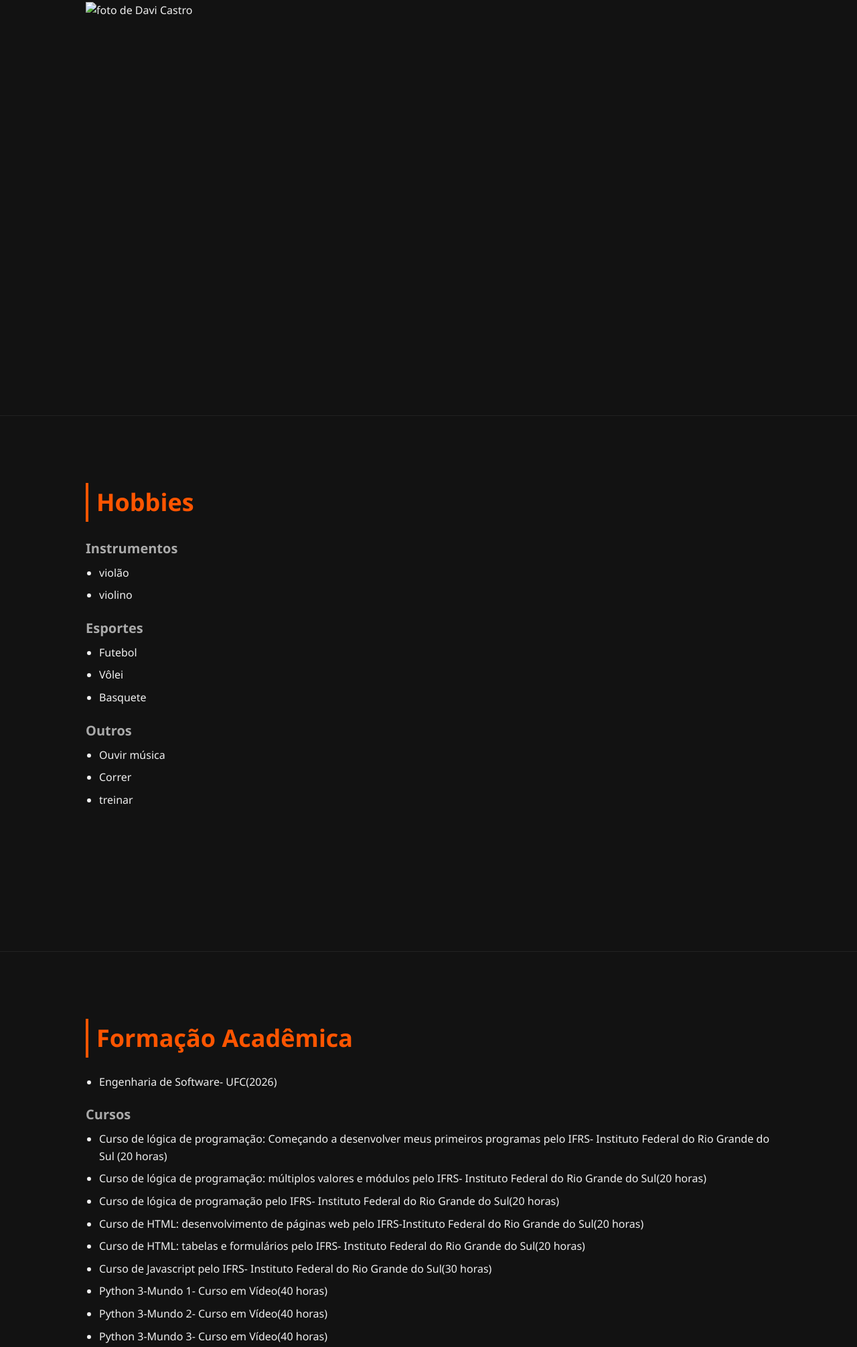
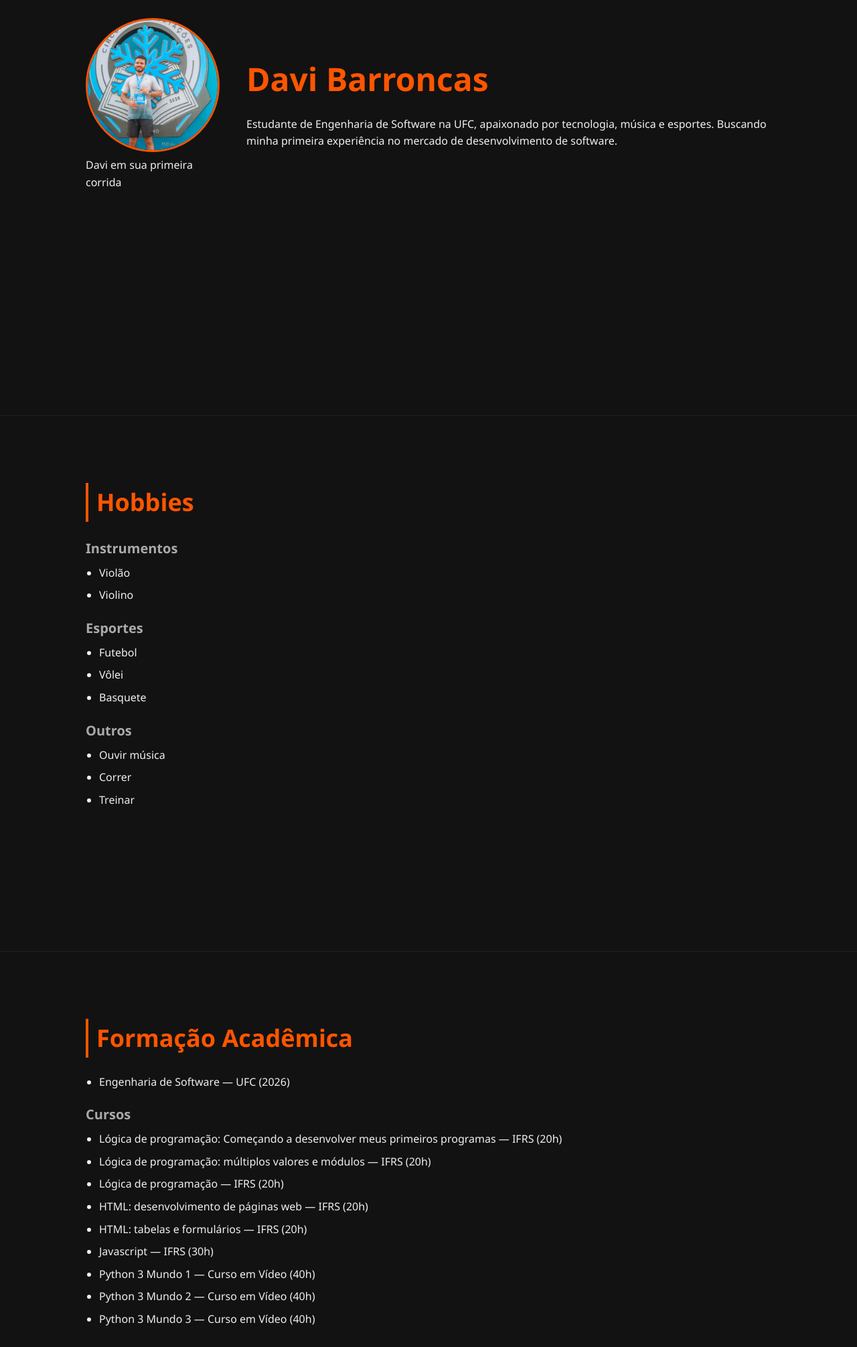
Before and after one commit to DaviBarroncas/portfolio, a plain HTML site: page index.html in a window 1280 px wide. Shown: the part 179-2190 px from the top of the page at 67% size. Drawn offline with Linux system fonts and the light colour scheme.

Commit message:
portfólio completo

```diff
--- a/index.html
+++ b/index.html
@@ -6,6 +6,7 @@
     <title>Davi Barroncas de Castro</title>
     <link rel="stylesheet" href="./styles.css">
 </head>
+
 <body>
 
     <nav>
@@ -15,21 +16,27 @@
         <a href="#projetos">Projetos</a>
         <button id="toggle-tema">luz</button>
     </nav>
+
     <section id="sobre">
-        <h2 id=>Sobre mim</h2>
+        <h2>Sobre mim</h2>
+        <div class="sobre-content">
             <figure>
                 <img src="foto.jpg" alt="foto de Davi Castro">
-        <figcaption></figcaption>
+                <figcaption>Davi em sua primeira corrida</figcaption>
             </figure>
+            <div>
+                <h1>Davi Barroncas</h1>
+                <p>Estudante de Engenharia de Software na UFC, apaixonado por tecnologia, música e esportes. Buscando minha primeira experiência no mercado de desenvolvimento de software.</p>
+            </div>
+        </div>
     </section>
+
     <section id="hobbies">
         <h2>Hobbies</h2>
         <h3>Instrumentos</h3>
         <ul>
-            <article class="item">
-            <li class="bonito">violão</li>
-            <li class="bonito">violino</li>
-            </article>
+            <li>Violão</li>
+            <li>Violino</li>
         </ul>
         <h3>Esportes</h3>
         <ul>
@@ -41,48 +48,41 @@
         <ul>
             <li>Ouvir música</li>
             <li>Correr</li>
-        <li>treinar</li>
+            <li>Treinar</li>
         </ul>
     </section>
+
     <section id="formacao">
         <h2>Formação Acadêmica</h2>
         <ul>
-                <article class="item">
-                <li class="bonito">Engenharia de Software- UFC(2026)</li>
-            </article></ul>
+            <li>Engenharia de Software — UFC (2026)</li>
+        </ul>
         <h3>Cursos</h3>
+        <ul>
+            <li>Lógica de programação: Começando a desenvolver meus primeiros programas — IFRS (20h)</li>
+            <li>Lógica de programação: múltiplos valores e módulos — IFRS (20h)</li>
+            <li>Lógica de programação — IFRS (20h)</li>
+            <li>HTML: desenvolvimento de páginas web — IFRS (20h)</li>
+            <li>HTML: tabelas e formulários — IFRS (20h)</li>
+            <li>Javascript — IFRS (30h)</li>
+            <li>Python 3 Mundo 1 — Curso em Vídeo (40h)</li>
+            <li>Python 3 Mundo 2 — Curso em Vídeo (40h)</li>
+            <li>Python 3 Mundo 3 — Curso em Vídeo (40h)</li>
+        </ul>
+    </section>
 
-                <ul>
-                    <article class="item">
-                    <li class="bonito">Curso de lógica de programação: Começando a desenvolver meus primeiros
-                    programas pelo IFRS- Instituto Federal do Rio Grande do Sul (20 horas)</li>
-                    <li class="bonito">Curso de lógica de programação: múltiplos valores e módulos pelo IFRS- Instituto
-                    Federal do Rio Grande do Sul(20 horas)</li>
-                    <li class="bonito">Curso de lógica de programação pelo IFRS- Instituto Federal do Rio Grande do
-                    Sul(20 horas)</li>
-                    <li class="bonito">Curso de HTML: desenvolvimento de páginas web pelo IFRS-Instituto Federal do Rio
-                    Grande do Sul(20 horas)</li>
-                    <li class="bonito">Curso de HTML: tabelas e formulários pelo IFRS- Instituto Federal do Rio Grande do
-                    Sul(20 horas)</li>
-                <li class="bonito">Curso de Javascript pelo IFRS- Instituto Federal do Rio Grande do Sul(30 horas)</li>
-                <li class="bonito">Python 3-Mundo 1- Curso em Vídeo(40 horas)</li>
-                <li class="bonito">Python 3-Mundo 2- Curso em Vídeo(40 horas)</li>
-                <li class="bonito">Python 3-Mundo 3- Curso em Vídeo(40 horas)</li>
-                </article>
-            </ul>
-
-    </section>
     <section id="projetos">
         <h2>Projetos</h2>
-        <h3> Health Optimizer</h3>
-        <p>Sistema de análise de IMC e nutrição em Python</p>
-        <a href="https://github.com/DaviBarroncas/health-optimizer" target="_blank"> Ver no Github</a>
+        <div class="card">
+            <h3>Health Optimizer</h3>
+            <p>Sistema desenvolvido em Python com foco em saúde e nutrição esportiva. Realiza cálculo de IMC, análise de perfil nutricional e fornece recomendações personalizadas com base nos dados do usuário. Projeto desenvolvido de forma independente como primeiro contato prático com programação.</p>
+            <a href="https://github.com/DaviBarroncas/health-optimizer" target="_blank">Ver no GitHub</a>
+        </div>
     </section>
+
     <footer>
-        <p>feito por Davi Barroncas</p>
+        <p>Feito por Davi Barroncas</p>
     </footer>
+<script src="./script.js"></script>
 </body>
-
-
-
 </html>
--- /dev/null
+++ b/script.js
@@ -0,0 +1,5 @@
+const botao = document.getElementById('toggle-tema');
+
+botao.addEventListener('click', function() {
+    document.body.classList.toggle('light');
+});
--- a/styles.css
+++ b/styles.css
@@ -1,27 +1,3 @@
-/* body{
-
-}
-h2{
-color: black;
-padding: 20px;
-}
-h1,h2{
-    text-align:center;
-    font-family: impact, serif;
-}
-h3,ul, p{
-    margin-left:15%;
-}
-.bonito{
-    width:75%;
-}
-.item li{
-    display: inline-block;
-    margin-top:5px;
-    margin-bottom: 5px;
-    font-size: 18px;
-} */
-/* VARIÁVEIS DE COR — facilita o dark/light mode depois */
 :root {
     g-section: #1a1a1a;
     --texto: #f0f0f0;
@@ -36,15 +12,30 @@ h3,ul, p{
     padding: 0;
     box-sizing: border-box;
 }
-
+img {
+    width: 200px;
+    height: 200px;
+    object-fit: cover;
+    border-radius: 50%;
+    border: 3px solid var(--destaque);
+}
 body {
     background-color: var(--bg);
     color: var(--texto);
     font-family: 'Segoe UI', sans-serif;
     line-height: 1.6;
 }
+#sobre {
+    display: flex;
+    flex-direction: column;
+    gap: 24px;
+}
 
-/* NAVEGAÇÃO */
+.sobre-content {
+    display: flex;
+    align-items: center;
+    gap: 40px;
+}
 nav {
     position: fixed;
     top: 0;
@@ -131,3 +122,33 @@ footer {
     color: var(--texto-suave);
     font-size: 14px;
 }
+body.light {
+    --bg: #ffffff;
+    --bg-section: #f5f5f5;
+    --texto: #121212;
+    --texto-suave: #555555;
+}
+@media (max-width: 768px) {
+    .sobre-content {
+        flex-direction: column;
+        text-align: center;
+    }
+
+    h1 {
+        font-size: 32px;
+    }
+
+    h2 {
+        font-size: 26px;
+    }
+
+    section {
+        padding: 80px 5%;
+    }
+
+    nav {
+        gap: 12px;
+        padding: 12px 4%;
+        flex-wrap: wrap;
+    }
+}
```
Also changed, not shown: foto.jpg (added). Lines whose indentation alone changed are shown as unchanged.
